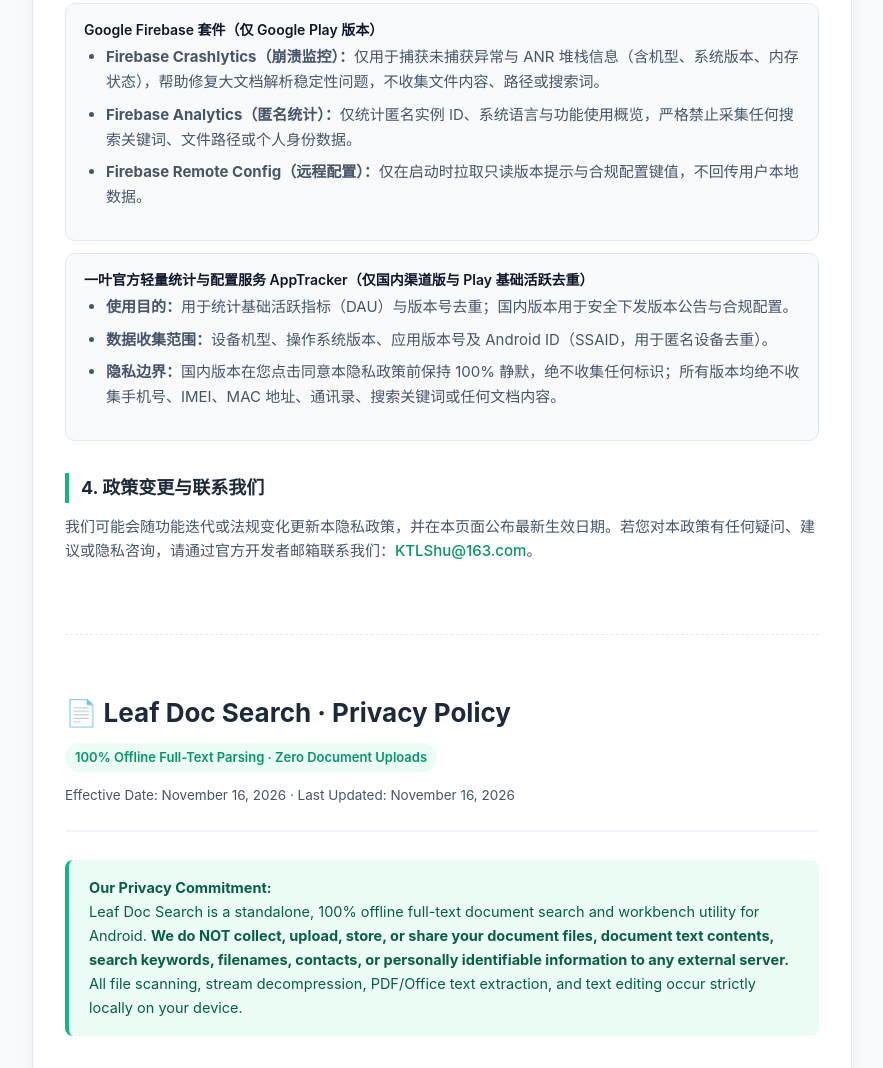
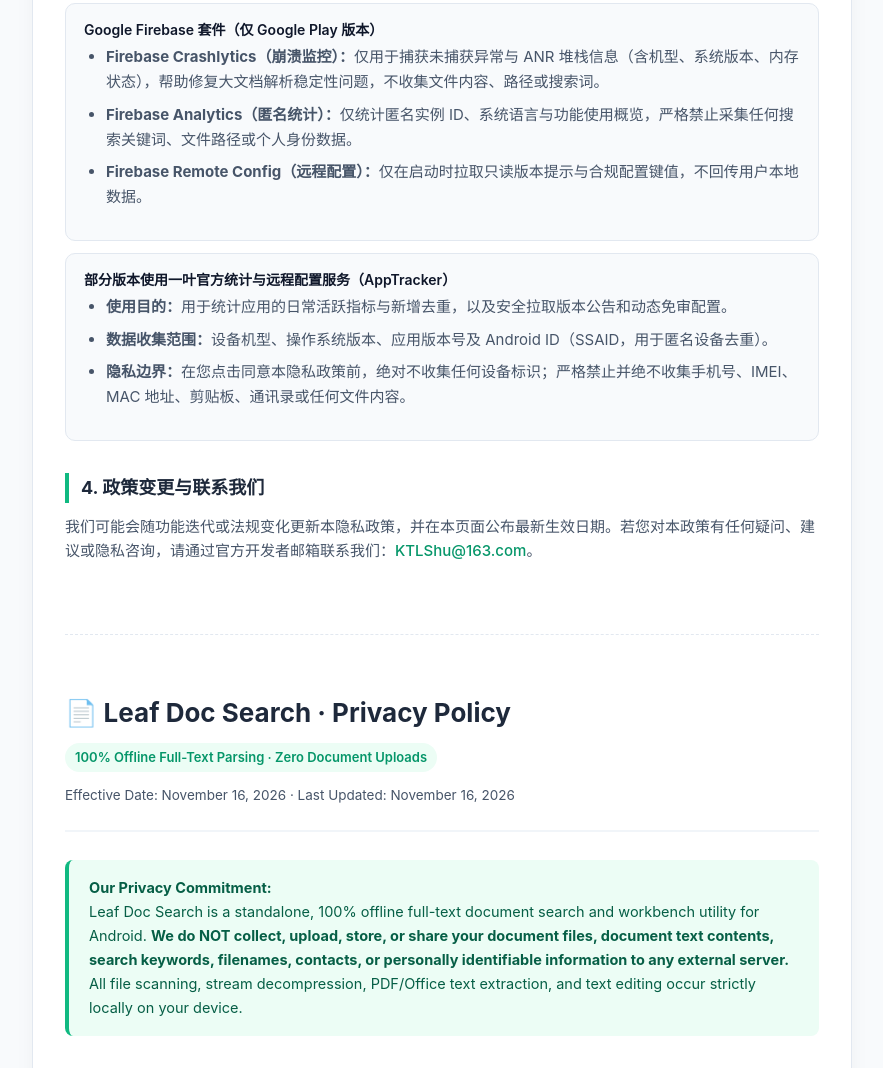
Before and after one commit to KTLShu/privacy-policy, a plain HTML site: page docsearch/index.html in a window 1280 px wide. Shown: the part 1332-2400 px from the top of the page, without its empty margins (198-1081 px from the left). Drawn offline with Linux system fonts and the light colour scheme.

Commit message:
Update index.html

```diff
--- a/docsearch/index.html
+++ b/docsearch/index.html
@@ -268,12 +268,12 @@
     </div>
 
     <div class="permission-card">
-        <div class="perm-title">一叶官方轻量统计与配置服务 AppTracker（仅国内渠道版与 Play 基础活跃去重）</div>
+        <div class="perm-title">部分版本使用一叶官方统计与远程配置服务（AppTracker）</div>
         <div class="perm-desc">
             <ul>
-                <li><strong>使用目的：</strong>用于统计基础活跃指标（DAU）与版本号去重；国内版本用于安全下发版本公告与合规配置。</li>
+                <li><strong>使用目的：</strong>用于统计应用的日常活跃指标与新增去重，以及安全拉取版本公告和动态免审配置。</li>
                 <li><strong>数据收集范围：</strong>设备机型、操作系统版本、应用版本号及 Android ID（SSAID，用于匿名设备去重）。</li>
-                <li><strong>隐私边界：</strong>国内版本在您点击同意本隐私政策前保持 100% 静默，绝不收集任何标识；所有版本均绝不收集手机号、IMEI、MAC 地址、通讯录、搜索关键词或任何文档内容。</li>
+                <li><strong>隐私边界：</strong>在您点击同意本隐私政策前，绝对不收集任何设备标识；严格禁止并绝不收集手机号、IMEI、MAC 地址、剪贴板、通讯录或任何文件内容。</li>
             </ul>
         </div>
     </div>
```
